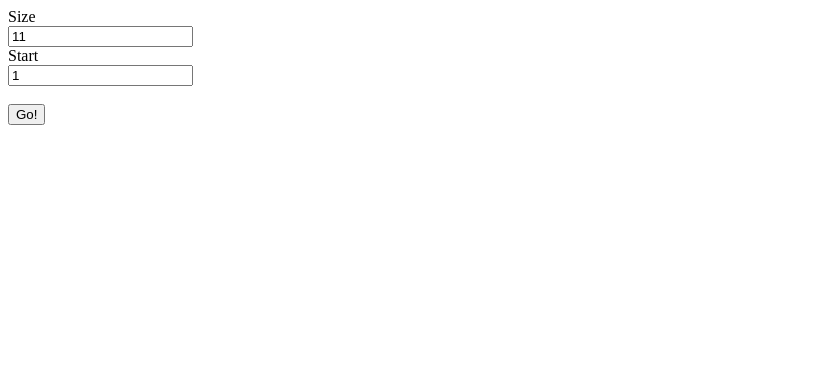
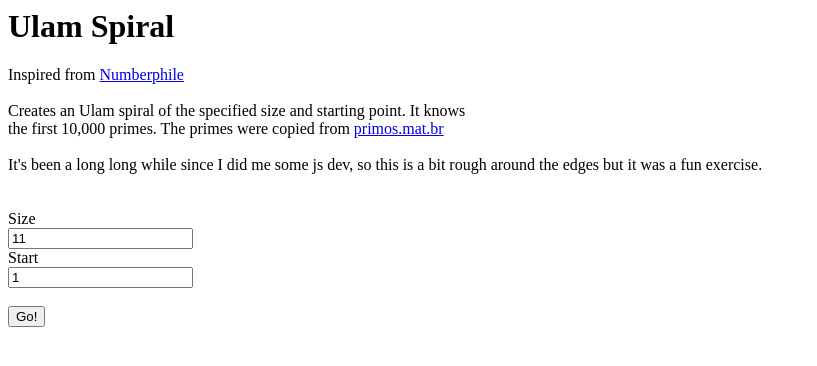
Before and after one commit to bitwes/ulam_spiral, a plain HTML site: page index.html in a window 1280 px wide. Shown: the whole page, without its empty margins (0-817 px from the left). Drawn offline with Linux system fonts and the light colour scheme.

Commit message:
better index.html

```diff
--- a/index.html
+++ b/index.html
@@ -4,6 +4,15 @@
 </head>
 
 <body>
+  <h1>Ulam Spiral</h1>
+Inspired from <a href=https://www.youtube.com/watch?v=iFuR97YcSLM>Numberphile</a><br/>
+<br/>
+Creates an Ulam spiral of the specified size and starting point.  It knows<br/>
+the first 10,000 primes.  The primes were copied from <a href=http://primos.mat.br/primeiros_10000_primos.txt>primos.mat.br</a><br/>
+<br/>
+It's been a long long while since I did me some js dev, so this is a bit rough around the edges but it was a fun exercise.<br/>
+<br/>
+<br/>
 	Size <br/><input type="text" id="txtSize" value="11"/><br/>
 	Start<br/><input type="text" id="txtStart" value="1"/><br/>
 	<br/>
```
